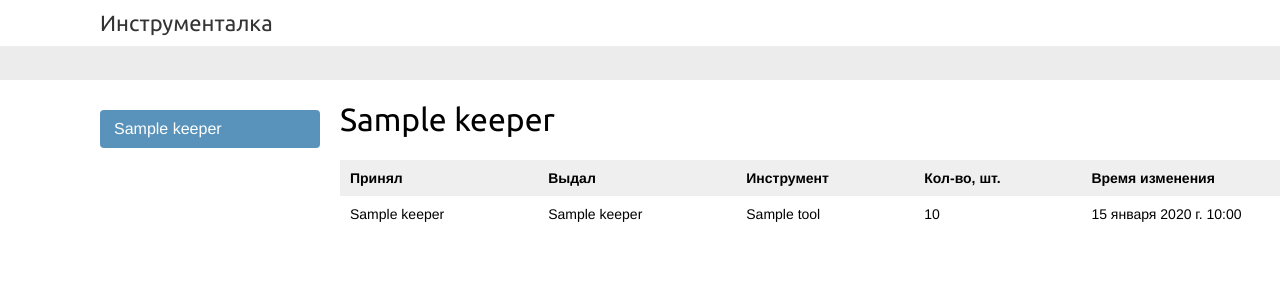
After one commit to AinurMingazov/storage, a Django app: a page that uses templates/store/tool/operations.html in a window 1280 px wide. The commit adds this page. Shown: the top 300 px of the page. Run offline with Django 4.2, Linux system fonts and the light colour scheme; tables that the repository leaves empty hold one stand-in row (values such as "Sample post").

Commit message:
add: Operations

```diff
--- a/store/models.py
+++ b/store/models.py
@@ -79,6 +79,6 @@ class Operation(models.Model):
     created = models.DateTimeField(auto_now_add=True)
 
     class Meta:
-        ordering = ('created',)
+        ordering = ('-created',)
         verbose_name = 'operation'
         verbose_name_plural = 'operations'
--- a/store/urls.py
+++ b/store/urls.py
@@ -7,6 +7,9 @@ urlpatterns = [
     path('', views.tool_list, name='tool_list'),
     path('<slug:keeper_slug>/', views.tool_list,
          name='tool_list_by_keeper'),
+    path('<slug:keeper_slug>/operations', views.keeper_operations,
+         name='keeper_operations_list'),
+
     path('<int:id>/<slug:slug>/', views.tool_detail,
          name='tool_detail'),
     path('<int:id>/<slug:slug>/oper/', views.tool_operation,
--- a/store/views.py
+++ b/store/views.py
@@ -1,9 +1,21 @@
-
+from django.db.models import Q
 from django.shortcuts import render, get_object_or_404, redirect
 from django.urls import reverse
 from django.core.exceptions import ObjectDoesNotExist, ValidationError
 from .forms import OperationForm
 from .models import Tool, Keeper, Operation, Category
+
+
+def keeper_operations(request, keeper_slug=None):
+    keepers = Keeper.objects.all()
+    keeper = get_object_or_404(Keeper, slug=keeper_slug)
+    operations = Operation.objects.filter(Q(taker=keeper) | Q(giver=keeper))
+    return render(request,
+                  'store/tool/operations.html',
+                  {'keeper': keeper,
+                   'keepers': keepers,
+                   'operations': operations,
+                   })
 
 
 def tool_list(request, keeper_slug='centralnyj-sklad'):
@@ -52,7 +64,7 @@ def tool_operation(request, id, slug):
 
         if form.is_valid():
             form_tool = Tool(name=tool.name, keeper=tool.keeper, slug=tool.slug, description=tool.description,
-                             price=tool.price, quantity=tool.quantity)
+                             price=tool.price, quantity=tool.quantity, category=tool.category)
             form_tool.quantity = form.cleaned_data['quantity']
             form_tool.keeper = form.cleaned_data['keeper']
             if tool.quantity < form_tool.quantity or form_tool.keeper == tool.keeper:
@@ -67,11 +79,15 @@ def tool_operation(request, id, slug):
             tool.quantity = tool.quantity - form_tool.quantity
 
             try:
-                t = Tool.objects.get(name=form_tool.name, keeper=form_tool.keeper)
-                print(t.quantity)
+                t = Tool.objects.get(name=form_tool.name, keeper=form_tool.keeper, category=tool.category)
                 t.quantity += form_tool.quantity
                 t.save()
                 tool.save()
+
+                operation = Operation.objects.create(
+                    giver=tool.keeper, taker=form_tool.keeper,
+                    tool=tool, quantity=form_tool.quantity)
+                operation.save()
                 return render(request,
                               'store/tool/detail.html',
                               {'tool': t,
@@ -79,6 +95,10 @@ def tool_operation(request, id, slug):
             except ObjectDoesNotExist:
                 tool.save()
                 form_tool.save()
+                operation = Operation.objects.create(
+                    giver=tool.keeper, taker=form_tool.keeper,
+                    tool=tool, quantity=form_tool.quantity)
+                operation.save()
                 return render(request,
                               'store/tool/detail.html',
                               {'tool': form_tool,
--- a/templates/store/tool/list.html
+++ b/templates/store/tool/list.html
@@ -3,6 +3,7 @@
 
 {% block title %}
   {% if keeper %}{{ keeper.name }}{% else %}Инструменталка{% endif %}
+
 {% endblock %}
 
 {% block content %}
@@ -32,6 +33,7 @@
 
   <div id="main" class="tool-list">
     <h1>{% if keeper %}{{ keeper.name }}{% else %}Инструменты{% endif %}</h1>
+  <h3> <a href="operations">Операции</a></h3>
    <h2>{% if category %}{{ category.name }}{% endif %}</h2>
 
 
--- /dev/null
+++ b/templates/store/tool/operations.html
@@ -0,0 +1,40 @@
+{% extends "store/base.html" %}
+{% load static %}
+
+{% block title %}
+  {% if keeper %}{{ keeper.name }}{% else %}Инструменталка{% endif %}
+{% endblock %}
+
+{% block content %}
+<div id="sidebar">
+
+
+<ul>
+  {% for k in keepers %}
+    <li {% if keeper.slug == k.slug %}class="selected"{% endif %}>
+      <a href="{{ k.get_absolute_url }}">{{ k.name }}</a>
+    </li>
+
+  {% endfor %}
+</ul>
+  </div>
+
+  <div id="main" class="tool-list">
+    <h1>{% if keeper %}{{ keeper.name }}{% else %}Инструменты{% endif %}</h1>
+
+
+
+  <table>
+   <tr><th>Принял</th><th>Выдал</th><th>Инструмент</th><th>Кол-во, шт.</th><th>Время изменения</th></tr>
+    {% for operation in operations %}
+      <tr>
+        <td>{{ operation.taker }}</td>
+          <td>{{ operation.giver }}</td>
+          <td>{{ operation.tool }}</td>
+        <td>{{ operation.quantity }}</td>
+        <td>{{ operation.created }}</td>
+      </tr>
+    {% endfor %}
+    </table>
+  </div>
+{% endblock %}
```
